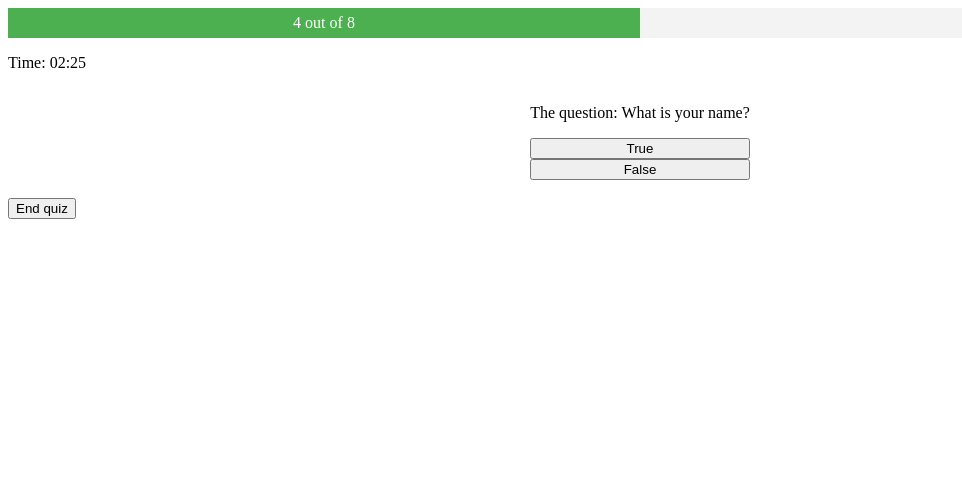
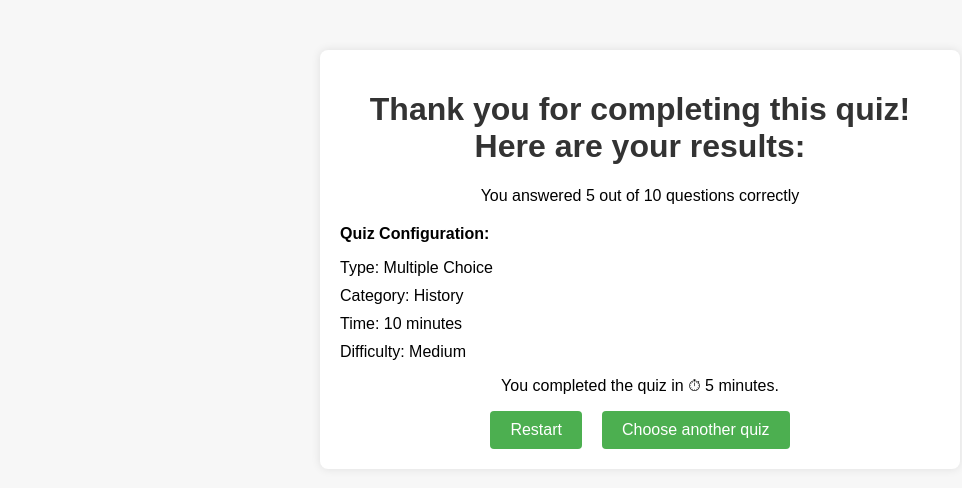
Before and after one commit to NIK20-58/React_01.24, a React (Vite) app: page / in a window 1280 px wide. Shown: the top 488 px of the page, without its empty margins (0-962 px from the left). Built offline with nearby package versions, Linux system fonts and the light colour scheme.

Commit message:
homework_3

```diff
--- /dev/null
+++ b/src/QuizConfigDetails.jsx
@@ -0,0 +1,15 @@
+export const QuizConfigDetails = () => {
+  return (
+    <div className="quiz-info">
+      <p>
+        <strong>Quiz Configuration:</strong>
+      </p>
+      <ul>
+        <li>Type: Multiple Choice</li>
+        <li>Category: History</li>
+        <li>Time: 10 minutes</li>
+        <li>Difficulty: Medium</li>
+      </ul>
+    </div>
+  )
+}
--- /dev/null
+++ b/src/QuizResultScreen.jsx
@@ -0,0 +1,19 @@
+import { Button } from './Button'
+import { QuizConfigDetails } from './QuizConfigDetails'
+import { ResultInfo } from './ResultInfo'
+import { SpentTime } from './SpentTime'
+
+export const QuizResultScreen = () => {
+  return (
+    <div className="quiz-result-container">
+      <h1>Thank you for completing this quiz! Here are your results:</h1>
+      <ResultInfo />
+      <QuizConfigDetails />
+      <SpentTime />
+      <div className="button-container">
+        <Button text={'Restart'} />
+        <Button text={'Choose another quiz'} />
+      </div>
+    </div>
+  )
+}
--- /dev/null
+++ b/src/ResultInfo.jsx
@@ -0,0 +1,10 @@
+export const ResultInfo = () => {
+  return (
+    <>
+      <p>
+        You answered <span id="correct-answers">5</span> out of <span id="total-questions">10</span>{' '}
+        questions correctly
+      </p>
+    </>
+  )
+}
--- /dev/null
+++ b/src/SpentTime.jsx
@@ -0,0 +1,7 @@
+export const SpentTime = () => {
+  return (
+    <p>
+      You completed the quiz in <span id="quiz-time"> ⏱ 5 minutes</span>.
+    </p>
+  )
+}
--- a/src/index.css
+++ b/src/index.css
@@ -55,3 +55,61 @@
   display: grid;
   place-content: center;
 }
+
+body {
+  font-family: Arial, sans-serif;
+  background-color: #f7f7f7;
+}
+
+.quiz-result-container {
+  max-width: 600px;
+  margin: 50px auto;
+  padding: 20px;
+  background-color: #fff;
+  border-radius: 8px;
+  box-shadow: 0 0 10px rgba(0, 0, 0, 0.1);
+  text-align: center;
+}
+
+h1 {
+  color: #333;
+}
+
+button {
+  padding: 10px 20px;
+  margin-top: 20px;
+  font-size: 16px;
+  background-color: #4caf50;
+  color: #fff;
+  border: none;
+  border-radius: 4px;
+  cursor: pointer;
+  transition: background-color 0.3s ease;
+}
+
+button:hover {
+  background-color: #45a049;
+}
+
+.quiz-info {
+  margin-top: 20px;
+  text-align: left;
+}
+
+.quiz-info ul {
+  list-style-type: none;
+  padding: 0;
+}
+
+.quiz-info ul li {
+  margin-bottom: 10px;
+}
+
+.button-container {
+  display: flex;
+  justify-content: center;
+}
+
+.button-container button {
+  margin: 0 10px; /* Adjust the margin as needed */
+}
--- a/src/main.jsx
+++ b/src/main.jsx
@@ -1,10 +1,10 @@
 import React from 'react'
 import ReactDOM from 'react-dom/client'
 import './index.css'
-import { MainQuizScreen } from './MainQuizScreen.jsx'
+import { QuizResultScreen } from './QuizResultScreen'
 
 ReactDOM.createRoot(document.getElementById('root')).render(
   <React.StrictMode>
-    <MainQuizScreen />
+    <QuizResultScreen />
   </React.StrictMode>
 )
```
